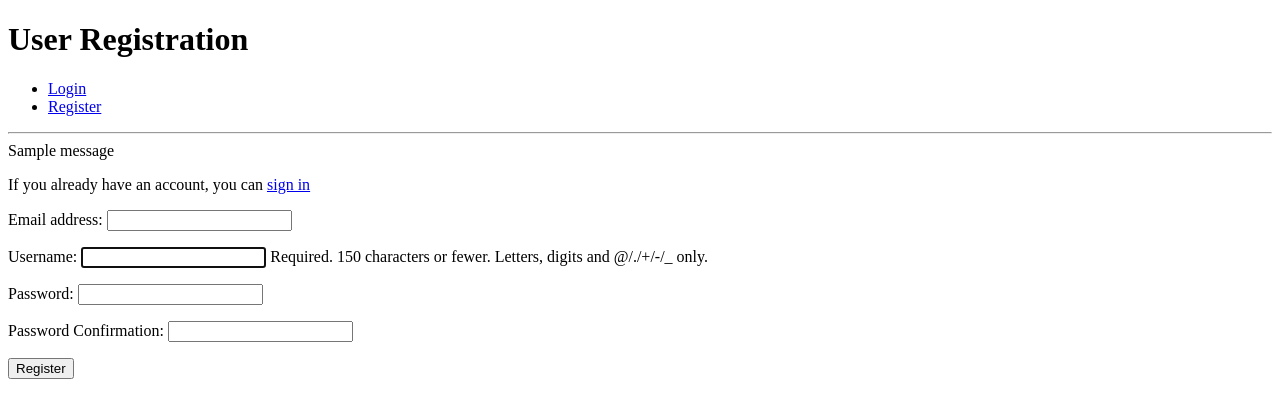
After one commit to TheTraveller95/django-authentication, a Django app: page /accounts/register/ in a window 1280 px wide. The commit adds this page. Shown: the top 418 px of the page. Run offline with Django 3.2, Linux system fonts and the light colour scheme; one stand-in notice (Sample message) is shown.

Commit message:
add login.html, base.html, registration.html

```diff
--- /dev/null
+++ b/accounts/forms.py
@@ -0,0 +1,42 @@
+from django import forms
+from django.contrib.auth.models import User
+from django.contrib.auth.forms import UserCreationForm
+from django.core.exceptions import ValidationError
+
+class UserLoginForm(forms.Form):
+    """Form to be used to log users in"""
+    username = forms.CharField()
+    password = forms.CharField(widget=forms.PasswordInput)
+
+class UserRegistrationForm(UserCreationForm):
+    """Form used to register a new user"""
+
+    password1 = forms.CharField(
+        label="Password",
+        widget=forms.PasswordInput)
+    password2 = forms.CharField(
+        label= "Password Confirmation",
+        widget=forms.PasswordInput)
+
+    class Meta:
+        model = User
+        fields = ['email', 'username', 'password1', 'password2']
+
+    def clean_email(self):
+        email = self.cleaned_data.get('email')
+        username = self.cleaned_data.get('username')
+        if User.objects.filter(email = email).exlude(username = username): #check if there is someone with the same email address in the DB
+            raise forms.ValidationError(u'Email address must be unique')
+        return email
+
+    def clean_password2(self):
+        password1 = self.cleaned_data.get('password1')
+        password2 = self.cleaned_data.get('password2')
+
+        if not password1 or not password2:
+            raise ValidationError("Please confirm your password")
+
+        if password1 != password2:
+            raise ValidationError("Passwords must match")
+
+        return password2
--- /dev/null
+++ b/accounts/templates/registration.html
@@ -0,0 +1,14 @@
+{% extends 'base.html' %}
+{% block page_title %}Registration Page{% endblock %}
+
+{% block page_heading %}User Registration{% endblock %}
+
+{% block content %}
+<p>If you already have an account, you can <a href="{% url 'login' %}">sign in</a></p>
+
+<form method="POST">
+    {% csrf_token %}
+    {{registration_form.as_p}}
+    <button type="submit">Register</button>
+</form>
+{% endblock %}
--- a/accounts/views.py
+++ b/accounts/views.py
@@ -1,6 +1,43 @@
-from django.shortcuts import render
+from django.shortcuts import render, redirect, reverse
+from django.contrib import auth, messages
+from django.contrib.auth.decorators import login_required
+from accounts.forms import UserLoginForm, UserRegistrationForm
 
 # Create your views here.
 def index(request):
     """"Return the index.html file"""
     return render(request, 'index.html')
+
+@login_required
+def logout(request):
+    """Log the user out"""
+    auth.logout(request)
+    messages.success(request, "You have successfully been logged out")
+    return redirect(reverse('index'))
+
+def login(request):
+    """Return a login page"""
+    if request.user.is_authenticated:
+        return redirect(reverse('index'))
+    if request.method == "POST":
+        login_form = UserLoginForm(request.POST)
+
+        if login_form.is_valid():
+            user = auth.authenticate(username=request.POST['username'],
+            password=request.POST['password'])
+
+            if user:
+                auth.login(user=user, request=request)
+                messages.success(request, "You have successfully logged in!")
+                return redirect(reverse('index'))
+            else:
+                login_form.add_error(None, "Your username or password is incorrect")
+    else:
+        login_form = UserLoginForm()
+    return render(request, 'login.html', {"login_form": login_form})
+
+def registration(request):
+    """Render the registration page"""
+    registration_form = UserRegistrationForm
+    return render(request, 'registration.html',
+        {"registration_form": registration_form})
--- a/django_auth/settings.py
+++ b/django_auth/settings.py
@@ -55,7 +55,7 @@ ROOT_URLCONF = 'django_auth.urls'
 TEMPLATES = [
     {
         'BACKEND': 'django.template.backends.django.DjangoTemplates',
-        'DIRS': [],
+        'DIRS': [os.path.join(BASE_DIR, 'templates')],
         'APP_DIRS': True,
         'OPTIONS': {
             'context_processors': [
@@ -119,3 +119,5 @@ USE_TZ = True
 # https://docs.djangoproject.com/en/1.11/howto/static-files/
 
 STATIC_URL = '/static/'
+
+MESSAGE_STORAGE = "django.contrib.messages.storage.session.SessionStorage"
--- a/django_auth/urls.py
+++ b/django_auth/urls.py
@@ -15,9 +15,12 @@ Including another URLconf
 """
 from django.conf.urls import url
 from django.contrib import admin
-from accounts.views import index
+from accounts.views import index, logout, login, registration
 
 urlpatterns = [
     url(r'^admin/', admin.site.urls),
-    url(r'^$', index)
+    url(r'^$', index, name="index"),
+    url(r'^accounts/logout/$', logout, name="logout"),
+    url(r'^accounts/login/$', login, name="login"),
+    url(r'^accounts/register/$', registration, name="registration")
 ]
--- /dev/null
+++ b/templates/base.html
@@ -0,0 +1,33 @@
+<!DOCTYPE html>
+<html lang="en">
+<head>
+    <meta charset="UTF-8">
+    <meta name="viewport" content="width=device-width, initial-scale=1.0">
+    <meta http-equiv="X-UA-Compatible" content="ie=edge">
+    <title>{% block page_title %}{% endblock %}</title>
+</head>
+<body>
+   <h1>{% block page_heading %}{% endblock %}</h1>
+
+   <nav>
+        <ul>
+            {% if user.is_authenticated %}
+                <li><a href="#">Profile</a></li>
+                <li><a href="{% url 'logout'%}">Logout</a></li>
+            {% else %}
+                <li><a href="{% url 'login'%}">Login</a></li>
+                <li><a href="{% url 'registration' %}">Register</a></li>
+            {% endif %}
+        </ul>
+    </nav>
+    <hr>
+    {% if messages %}
+    <div>
+        {% for message in messages%}
+            {{message}}
+        {% endfor %}
+    </div>
+    {% endif %}
+    {% block content %}{% endblock %}
+</body>
+</html>
```
Also changed, not shown: accounts/templates/index.html (+4 -19 lines), accounts/templates/login.html (added, +12 -0 lines), db.sqlite3.
